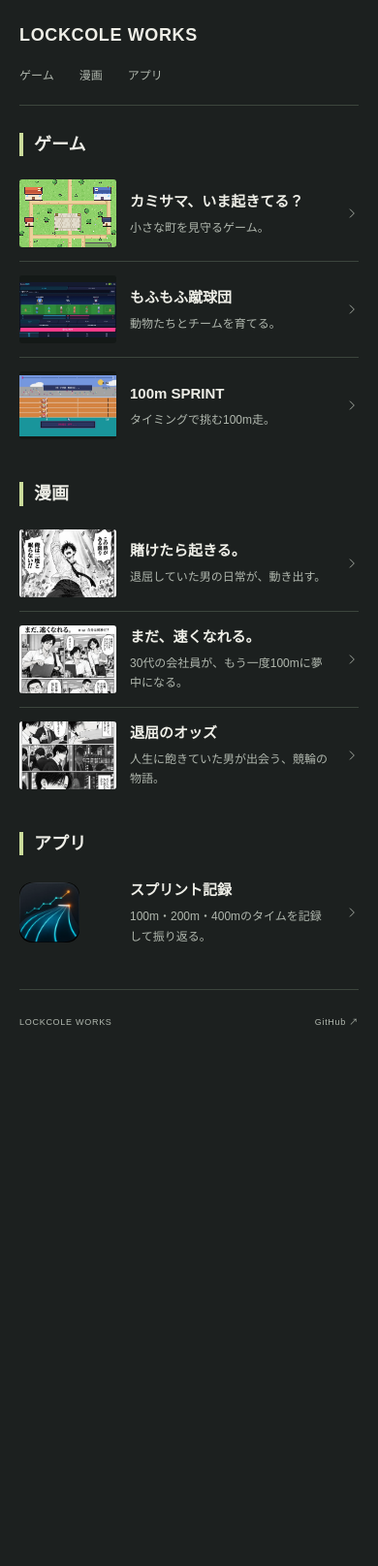
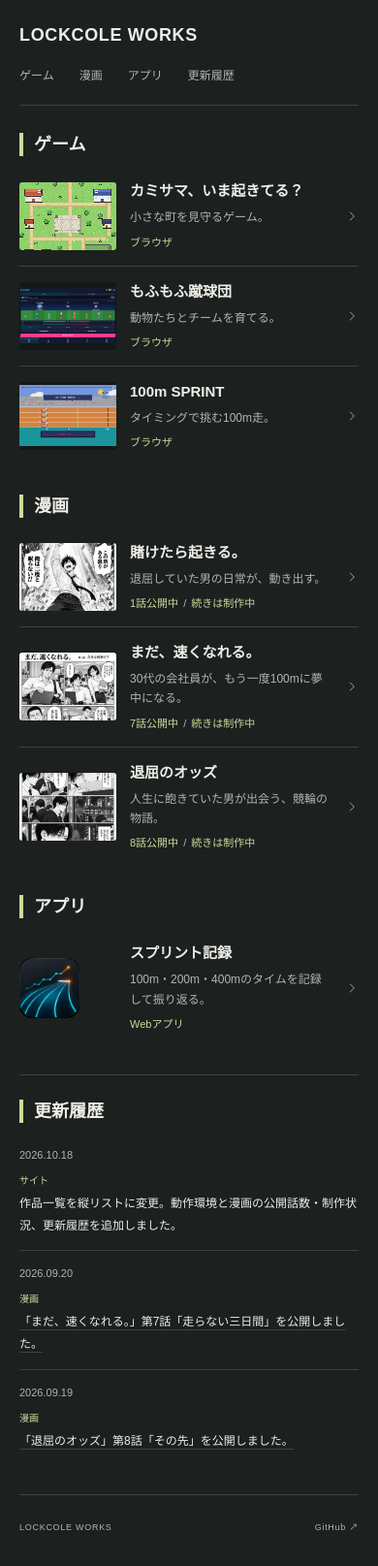
Before and after one commit to lockcole6/lockcole6.github.io, a plain HTML site: page index.html in a window 390 px wide. Shown: the whole page at 97% size. Before the commit the page ends 1094 px from the top, so only its background shows below. Drawn offline with Linux system fonts and the light colour scheme.

Commit message:
Show platforms, manga progress, and dated updates

```diff
--- a/index.html
+++ b/index.html
@@ -14,35 +14,35 @@
   <meta property="og:url" content="https://lockcole6.github.io/">
   <meta property="og:image" content="https://lockcole6.github.io/assets/mofumofu-game.webp">
   <link rel="icon" href="assets/favicon.svg" type="image/svg+xml">
-  <link rel="stylesheet" href="styles.css?v=4">
+  <link rel="stylesheet" href="styles.css?v=5">
 </head>
 <body id="top">
   <a class="skip-link" href="#works">作品一覧へスキップ</a>
   <header class="site-header container">
     <h1><a class="brand" href="./">LOCKCOLE WORKS</a></h1>
-    <nav aria-label="ジャンルへ移動"><a href="#games">ゲーム</a><a href="#manga">漫画</a><a href="#apps">アプリ</a></nav>
+    <nav aria-label="ページ内メニュー"><a href="#games">ゲーム</a><a href="#manga">漫画</a><a href="#apps">アプリ</a><a href="#updates">更新履歴</a></nav>
   </header>
-  <main class="container" id="works" tabindex="-1" aria-label="作品一覧">
+  <main class="container" id="works" tabindex="-1" aria-label="作品と更新履歴">
 <section class="genre-section" id="games" aria-labelledby="games-title">
   <h2 id="games-title">ゲーム</h2>
   <ul class="work-list"><li class="work-item">
-  <a class="work-link" href="https://lockcole6.github.io/kamisama-ima-okiteru/" aria-label="カミサマ、いま起きてる？：ゲームで遊ぶ">
+  <a class="work-link" href="https://lockcole6.github.io/kamisama-ima-okiteru/" aria-label="カミサマ、いま起きてる？：ゲームで遊ぶ" aria-describedby="kamisama-ima-okiteru-details">
     <span class="work-thumbnail art-town"><img src="assets/kamisama-town.webp" alt="カミサマ、いま起きてる？の町のマップ" loading="eager" decoding="async" fetchpriority="high"></span>
-    <div class="work-info"><h3>カミサマ、いま起きてる？</h3><p>小さな町を見守るゲーム。</p></div>
+    <div class="work-info"><h3>カミサマ、いま起きてる？</h3><p>小さな町を見守るゲーム。</p><p class="work-details" id="kamisama-ima-okiteru-details">ブラウザ</p></div>
     <svg class="work-arrow" viewBox="0 0 24 24" fill="none" aria-hidden="true"><path d="m9 5 7 7-7 7" stroke="currentColor" stroke-width="1.5" stroke-linecap="round" stroke-linejoin="round"/></svg>
   </a>
 </li>
 <li class="work-item">
-  <a class="work-link" href="https://lockcole6.github.io/Mofumofu_Shukyudan/" aria-label="もふもふ蹴球団：ゲームで遊ぶ">
+  <a class="work-link" href="https://lockcole6.github.io/Mofumofu_Shukyudan/" aria-label="もふもふ蹴球団：ゲームで遊ぶ" aria-describedby="mofumofu-shukyudan-details">
     <span class="work-thumbnail art-screenshot"><img src="assets/mofumofu-game.webp" alt="もふもふ蹴球団の選手がピッチに並ぶ対戦準備画面" loading="lazy" decoding="async"></span>
-    <div class="work-info"><h3>もふもふ蹴球団</h3><p>動物たちとチームを育てる。</p></div>
+    <div class="work-info"><h3>もふもふ蹴球団</h3><p>動物たちとチームを育てる。</p><p class="work-details" id="mofumofu-shukyudan-details">ブラウザ</p></div>
     <svg class="work-arrow" viewBox="0 0 24 24" fill="none" aria-hidden="true"><path d="m9 5 7 7-7 7" stroke="currentColor" stroke-width="1.5" stroke-linecap="round" stroke-linejoin="round"/></svg>
   </a>
 </li>
 <li class="work-item">
-  <a class="work-link" href="https://lockcole6.github.io/sprint100m/" aria-label="100m SPRINT：ゲームで遊ぶ">
+  <a class="work-link" href="https://lockcole6.github.io/sprint100m/" aria-label="100m SPRINT：ゲームで遊ぶ" aria-describedby="sprint100m-details">
     <span class="work-thumbnail art-screenshot"><img src="assets/sprint100m-game.webp" alt="100m SPRINTで4人の選手がスタートラインに並ぶレース画面" loading="lazy" decoding="async"></span>
-    <div class="work-info"><h3>100m SPRINT</h3><p>タイミングで挑む100m走。</p></div>
+    <div class="work-info"><h3>100m SPRINT</h3><p>タイミングで挑む100m走。</p><p class="work-details" id="sprint100m-details">ブラウザ</p></div>
     <svg class="work-arrow" viewBox="0 0 24 24" fill="none" aria-hidden="true"><path d="m9 5 7 7-7 7" stroke="currentColor" stroke-width="1.5" stroke-linecap="round" stroke-linejoin="round"/></svg>
   </a>
 </li></ul>
@@ -50,23 +50,23 @@
 <section class="genre-section" id="manga" aria-labelledby="manga-title">
   <h2 id="manga-title">漫画</h2>
   <ul class="work-list"><li class="work-item">
-  <a class="work-link" href="https://lockcole6.github.io/kaketara-okiru/" aria-label="賭けたら起きる。：漫画を読む">
+  <a class="work-link" href="https://lockcole6.github.io/kaketara-okiru/" aria-label="賭けたら起きる。：漫画を読む" aria-describedby="kaketara-okiru-details">
     <span class="work-thumbnail art-cover"><img src="assets/kaketara-okiru.webp" alt="漫画「賭けたら起きる。」第1話の扉ページ" loading="lazy" decoding="async" style="object-position:center 57%"></span>
-    <div class="work-info"><h3>賭けたら起きる。</h3><p>退屈していた男の日常が、動き出す。</p></div>
+    <div class="work-info"><h3>賭けたら起きる。</h3><p>退屈していた男の日常が、動き出す。</p><p class="work-details" id="kaketara-okiru-details">1話公開中<span class="detail-divider" aria-hidden="true"> / </span><span class="sr-only">、</span>続きは制作中</p></div>
     <svg class="work-arrow" viewBox="0 0 24 24" fill="none" aria-hidden="true"><path d="m9 5 7 7-7 7" stroke="currentColor" stroke-width="1.5" stroke-linecap="round" stroke-linejoin="round"/></svg>
   </a>
 </li>
 <li class="work-item">
-  <a class="work-link" href="https://lockcole6.github.io/mada-hayaku-nareru/" aria-label="まだ、速くなれる。：漫画を読む">
+  <a class="work-link" href="https://lockcole6.github.io/mada-hayaku-nareru/" aria-label="まだ、速くなれる。：漫画を読む" aria-describedby="mada-hayaku-nareru-details">
     <span class="work-thumbnail art-cover"><img src="assets/mada-hayaku-nareru.webp" alt="漫画「まだ、速くなれる。」第1話の1ページ目" loading="lazy" decoding="async" style="object-position:center top"></span>
-    <div class="work-info"><h3>まだ、速くなれる。</h3><p>30代の会社員が、もう一度100mに夢中になる。</p></div>
+    <div class="work-info"><h3>まだ、速くなれる。</h3><p>30代の会社員が、もう一度100mに夢中になる。</p><p class="work-details" id="mada-hayaku-nareru-details">7話公開中<span class="detail-divider" aria-hidden="true"> / </span><span class="sr-only">、</span>続きは制作中</p></div>
     <svg class="work-arrow" viewBox="0 0 24 24" fill="none" aria-hidden="true"><path d="m9 5 7 7-7 7" stroke="currentColor" stroke-width="1.5" stroke-linecap="round" stroke-linejoin="round"/></svg>
   </a>
 </li>
 <li class="work-item">
-  <a class="work-link" href="https://lockcole6.github.io/taikutsu-no-odds/" aria-label="退屈のオッズ：漫画を読む">
+  <a class="work-link" href="https://lockcole6.github.io/taikutsu-no-odds/" aria-label="退屈のオッズ：漫画を読む" aria-describedby="taikutsu-no-odds-details">
     <span class="work-thumbnail art-cover"><img src="assets/taikutsu-no-odds.webp" alt="漫画「退屈のオッズ」第1話の1ページ目" loading="lazy" decoding="async" style="object-position:center 65%"></span>
-    <div class="work-info"><h3>退屈のオッズ</h3><p>人生に飽きていた男が出会う、競輪の物語。</p></div>
+    <div class="work-info"><h3>退屈のオッズ</h3><p>人生に飽きていた男が出会う、競輪の物語。</p><p class="work-details" id="taikutsu-no-odds-details">8話公開中<span class="detail-divider" aria-hidden="true"> / </span><span class="sr-only">、</span>続きは制作中</p></div>
     <svg class="work-arrow" viewBox="0 0 24 24" fill="none" aria-hidden="true"><path d="m9 5 7 7-7 7" stroke="currentColor" stroke-width="1.5" stroke-linecap="round" stroke-linejoin="round"/></svg>
   </a>
 </li></ul>
@@ -74,11 +74,26 @@
 <section class="genre-section" id="apps" aria-labelledby="apps-title">
   <h2 id="apps-title">アプリ</h2>
   <ul class="work-list"><li class="work-item">
-  <a class="work-link" href="https://sprint-record.vercel.app/" aria-label="スプリント記録：アプリを使う">
+  <a class="work-link" href="https://sprint-record.vercel.app/" aria-label="スプリント記録：アプリを使う" aria-describedby="track-record-details">
     <span class="work-thumbnail art-record"><img src="assets/sprint-record-icon.webp" alt="スプリント記録のアプリアイコン" loading="lazy" decoding="async"></span>
-    <div class="work-info"><h3>スプリント記録</h3><p>100m・200m・400mのタイムを記録して振り返る。</p></div>
+    <div class="work-info"><h3>スプリント記録</h3><p>100m・200m・400mのタイムを記録して振り返る。</p><p class="work-details" id="track-record-details">Webアプリ</p></div>
     <svg class="work-arrow" viewBox="0 0 24 24" fill="none" aria-hidden="true"><path d="m9 5 7 7-7 7" stroke="currentColor" stroke-width="1.5" stroke-linecap="round" stroke-linejoin="round"/></svg>
   </a>
+</li></ul>
+</section>
+<section class="updates-section" id="updates" aria-labelledby="updates-title">
+  <h2 id="updates-title">更新履歴</h2>
+  <ul class="updates-list"><li class="update-item">
+  <time datetime="2026-10-18">2026.10.18</time>
+  <div><span class="update-category">サイト</span><p>作品一覧を縦リストに変更。動作環境と漫画の公開話数・制作状況、更新履歴を追加しました。</p></div>
+</li>
+<li class="update-item">
+  <time datetime="2026-09-20">2026.09.20</time>
+  <div><span class="update-category">漫画</span><p><a href="https://lockcole6.github.io/mada-hayaku-nareru/episodes/07/index.html">「まだ、速くなれる。」第7話「走らない三日間」を公開しました。</a></p></div>
+</li>
+<li class="update-item">
+  <time datetime="2026-09-19">2026.09.19</time>
+  <div><span class="update-category">漫画</span><p><a href="https://lockcole6.github.io/taikutsu-no-odds/episodes/08/index.html">「退屈のオッズ」第8話「その先」を公開しました。</a></p></div>
 </li></ul>
 </section>
   </main>
--- a/styles.css
+++ b/styles.css
@@ -16,6 +16,7 @@ body { margin: 0; background: var(--background); color: var(--text); -webkit-fon
 a { color: inherit; text-decoration: none; -webkit-tap-highlight-color: transparent; }
 a:focus-visible { outline: 2px solid var(--accent); outline-offset: 5px; }
 img { display: block; max-width: 100%; }
+.sr-only { position: absolute; width: 1px; height: 1px; padding: 0; margin: -1px; overflow: hidden; clip-path: inset(50%); white-space: nowrap; border: 0; }
 .container { width: min(800px, calc(100% - 64px)); margin-inline: auto; }
 .skip-link { position: fixed; top: 8px; left: 8px; z-index: 10; padding: 12px 18px; background: var(--accent); color: var(--background); transform: translateY(-150%); }
 .skip-link:focus { transform: translateY(0); }
@@ -28,7 +29,7 @@ img { display: block; max-width: 100%; }
 
 main { padding-block: 34px 42px; }
 .genre-section + .genre-section { margin-top: 37px; }
-.genre-section h2 { margin: 0 0 10px; border-left: 4px solid var(--accent); padding-left: 13px; font-size: 20px; line-height: 1.35; }
+.genre-section h2, .updates-section h2 { margin: 0 0 10px; border-left: 4px solid var(--accent); padding-left: 13px; font-size: 20px; line-height: 1.35; }
 .work-list { list-style: none; margin: 0; padding: 0; }
 .work-item + .work-item { border-top: 1px solid var(--line); }
 .work-link { display: grid; grid-template-columns: 144px minmax(0, 1fr) 20px; gap: 25px; align-items: center; padding: 15px 6px; border-radius: 3px; transition: background .18s; }
@@ -42,8 +43,20 @@ main { padding-block: 34px 42px; }
 .art-record img { width: 72px; height: 72px; object-fit: contain; border-radius: 15px; }
 .work-info h3 { margin: 0; font-size: 17px; font-weight: 700; line-height: 1.6; overflow-wrap: anywhere; }
 .work-info p { margin: 6px 0 0; font-size: 13px; line-height: 1.8; color: var(--muted); overflow-wrap: anywhere; }
+.work-info .work-details { margin-top: 7px; font-size: 11px; line-height: 1.7; color: var(--accent); }
+.detail-divider { padding-inline: 4px; color: var(--muted); }
 .work-arrow { display: block; width: 20px; height: 20px; color: var(--muted); transition: transform .18s; }
 .work-link:hover .work-arrow { transform: translateX(3px); color: var(--accent); }
+
+.updates-section { margin-top: 40px; padding-top: 30px; border-top: 1px solid var(--line); }
+.updates-list { list-style: none; margin: 8px 0 0; padding: 0; }
+.update-item { display: grid; grid-template-columns: 92px minmax(0, 1fr); gap: 22px; padding-block: 16px; }
+.update-item + .update-item { border-top: 1px solid var(--line); }
+.update-item time { padding-top: 2px; font: 12px/1.8 Arial, sans-serif; color: var(--muted); }
+.update-category { font-size: 10px; color: var(--accent); }
+.update-item p { margin: 5px 0 0; font-size: 12px; line-height: 1.9; overflow-wrap: anywhere; }
+.update-item a { text-decoration: underline; text-decoration-color: var(--line); text-underline-offset: 4px; }
+.update-item a:hover { color: var(--accent); text-decoration-color: var(--accent); }
 
 .site-footer { display: flex; align-items: center; justify-content: space-between; gap: 20px; border-top: 1px solid var(--line); padding-block: 25px 32px; color: var(--muted); font: 10px/1.5 Arial, sans-serif; letter-spacing: .08em; }
 .site-footer a { padding-block: 8px; }
@@ -55,12 +68,17 @@ main { padding-block: 34px 42px; }
   .site-header nav { gap: 26px; font-size: 12px; }
   main { padding-block: 28px 30px; }
   .genre-section + .genre-section { margin-top: 30px; }
-  .genre-section h2 { font-size: 18px; padding-left: 11px; margin-bottom: 10px; }
+  .genre-section h2, .updates-section h2 { font-size: 18px; padding-left: 11px; margin-bottom: 10px; }
   .work-link { grid-template-columns: 100px minmax(0, 1fr) 14px; gap: 14px; padding: 14px 0; }
   .work-thumbnail { width: 100px; height: 70px; }
   .art-record img { width: 62px; height: 62px; border-radius: 13px; }
   .work-info h3 { font-size: 15px; line-height: 1.6; }
   .work-info p { font-size: 12px; line-height: 1.7; margin-top: 5px; }
+  .work-info .work-details { font-size: 11px; margin-top: 6px; }
+  .detail-divider { padding-inline: 2px; }
+  .updates-section { margin-top: 28px; padding-top: 25px; }
+  .update-item { grid-template-columns: 1fr; gap: 5px; padding-block: 14px; }
+  .update-item time { font-size: 11px; padding-top: 0; }
   .work-arrow { width: 14px; height: 14px; }
   .site-footer { padding-block: 19px 24px; font-size: 9px; }
 }
```
Also changed, not shown: scripts/build.mjs (+36 -6 lines), updates.json (added, +19 -0 lines), works.json (+10 -0 lines), 1 other file.
